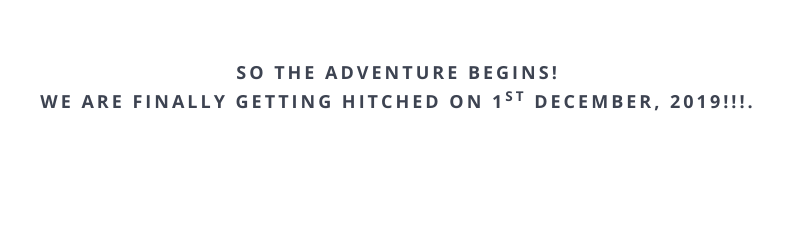
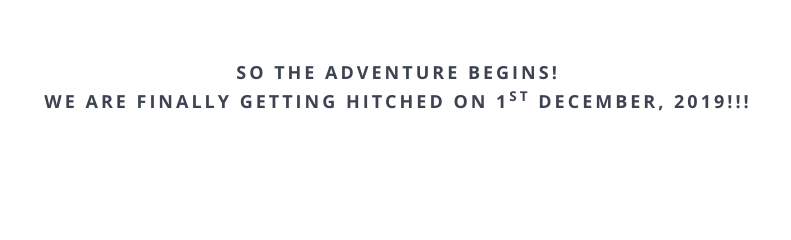
Before and after one commit to ashwitapoojari/ashwitapoojari.github.io, a website: page index.html in a window 1280 px wide. Shown: the part 752-992 px from the top of the page, 242-1033 px from the left. Drawn offline with nearby package versions, Linux system fonts and the light colour scheme; some packages are replaced by stand-ins of ours; grey boxes are pictures that could not be loaded; a script that the page names is missing; files whose address does not match are found by name.

Commit message:
removed typo

```diff
--- a/index.html
+++ b/index.html
@@ -87,7 +87,7 @@
         <div class="row">
             <div class="col-md-12 text-center">
                 <h3>So the adventure begins!<br/>
-                We are finally getting hitched on 1<sup>st</sup> December, 2019!!!.</h3>
+                We are finally getting hitched on 1<sup>st</sup> December, 2019!!!</h3>
                 <div class="share-bar"></div>
             </div>
         </div>
```
